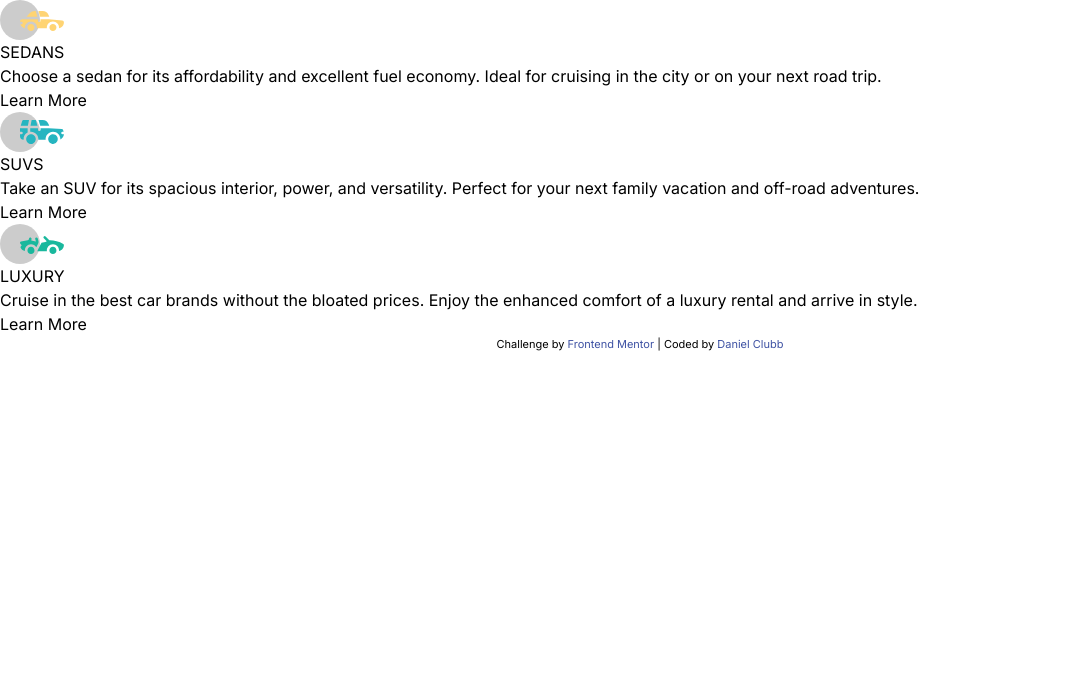
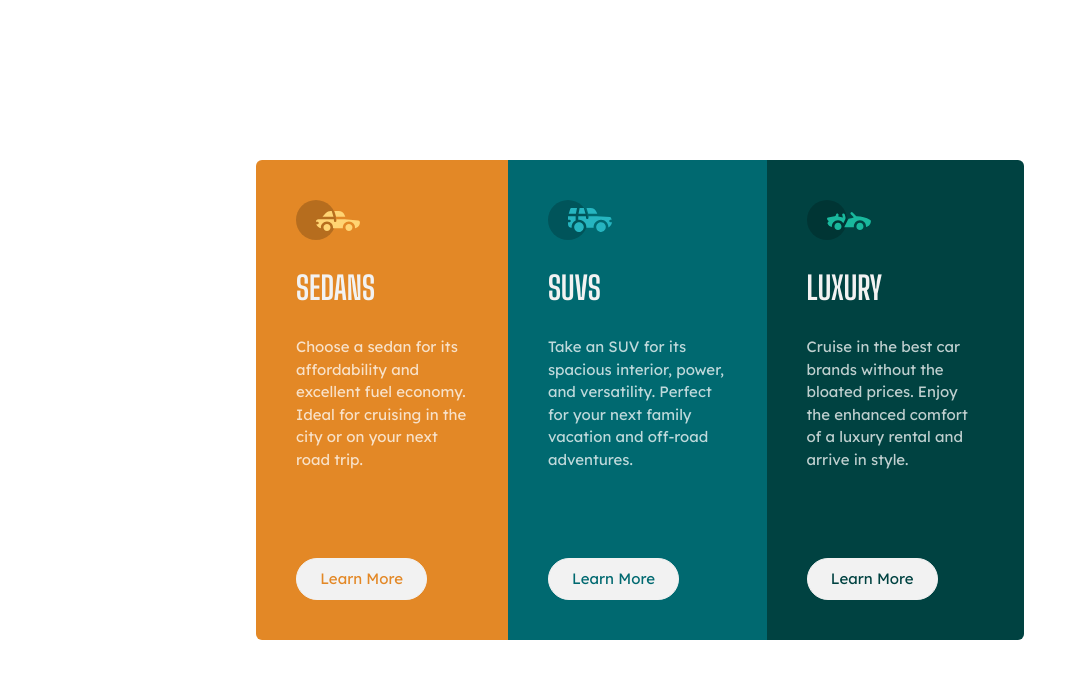
Before and after one commit to DanClubb/frontend-mentor-challenges, a Next.js app: page /3-column-preview-card in a window 1280 px wide. Shown: the top 678 px of the page, without its empty margins (0-1087 px from the left). Built offline with nearby package versions, Linux system fonts and the light colour scheme.

Commit message:
completed 3 column preview card challenge

```diff
--- a/app/3-column-preview-card/3-column-preview-card.module.css
+++ b/app/3-column-preview-card/3-column-preview-card.module.css
@@ -1,4 +1,4 @@
-main {
+.main {
   /* Primary Colours */
   --bright-orange: hsl(31, 77%, 52%);
   --dark-cyan: hsl(184, 100%, 22%);
@@ -9,16 +9,35 @@ main {
   --very-light-gray: hsl(0, 0%, 95%);
 }
 
-.column-preview-card {
+@media (min-width: 600px) {
+  .main {
+    display: grid;
+    place-items: center;
+  }
+}
+
+.columnPreviewCard {
   display: flex;
-  width: 70%;
+  width: 60%;
   height: 60%;
   border-radius: 6px;
   overflow: hidden;
 }
 
-.car {
-  padding: 2rem;
+@media (max-width: 600px) {
+  .columnPreviewCard {
+    flex-direction: column;
+    margin: 3rem auto;
+    width: 85%;
+    height: auto;
+  }
+}
+
+.column {
+  display: flex;
+  flex-direction: column;
+  gap: 1.5rem;
+  padding: 2.5rem;
   width: 1fr;
   height: 100%;
 }
@@ -35,29 +54,40 @@ main {
   background-color: var(--very-dark-cyan);
 }
 
-.car > h1 {
+.column > h1 {
   color: var(--very-light-gray);
+  font-size: 2rem;
 }
 
-.car > p {
+.column > p {
   color: var(--transparent-white);
   font-size: 15px;
 }
 
 .btn {
-  padding: 0.6rem 1.5rem;
+  margin-top: auto;
+  width: 8.2rem;
+  height: 2.6rem;
   border-radius: 100vw;
+  border: 1px solid var(--very-light-gray);
   background-color: var(--very-light-gray);
+  font-size: 15px;
 }
 
-.btn--sedans {
+.btn:hover,
+.btn:focus {
+  background-color: transparent;
+  color: var(--very-light-gray);
+}
+
+.btnSedans {
   color: var(--bright-orange);
 }
 
-.btn--suvs {
+.btnSuvs {
   color: var(--dark-cyan);
 }
 
-.btn--luxury {
+.btnLuxury {
   color: var(--very-dark-cyan);
 }
--- a/app/3-column-preview-card/page.js
+++ b/app/3-column-preview-card/page.js
@@ -2,54 +2,58 @@ import Image from "next/image";
 import sedans from "./images/icon-sedans.svg";
 import suvs from "./images/icon-suvs.svg";
 import luxury from "./images/icon-luxury.svg";
-import "./3-column-preview-card.module.css";
+import styles from "./3-column-preview-card.module.css";
+import { Lexend_Deca } from "next/font/google";
+import { Big_Shoulders_Display } from "next/font/google";
+
+const lexend_deca = Lexend_Deca({ weight: "400", subsets: ["latin"] });
+const big_shoulders_display = Big_Shoulders_Display({
+  weight: "700",
+  subsets: ["latin"],
+});
 
 export default function ThreeColumnPreviewCard() {
   return (
-    <main>
-      <div className="column-preview-card">
-        <section className="car sedans">
+    <main className={`${lexend_deca.className} ${styles.main}`}>
+      <div className={styles.columnPreviewCard}>
+        <section className={`${styles.column} ${styles.sedans}`}>
           <Image src={sedans} alt="sedan" />
-          <h1 className="column-title">SEDANS</h1>
+          <h1 className={big_shoulders_display.className}>SEDANS</h1>
           <p>
             Choose a sedan for its affordability and excellent fuel economy.
             Ideal for cruising in the city or on your next road trip.
           </p>
-          <button className="btn btn--sedans">Learn More</button>
+          <button className={`${styles.btn} ${styles.btnSedans}`}>
+            Learn More
+          </button>
         </section>
 
-        <section className="car suvs">
+        <section className={`${styles.column} ${styles.suvs}`}>
           <Image src={suvs} alt="SUV" />
 
-          <h1 className="column-title">SUVS</h1>
+          <h1 className={big_shoulders_display.className}>SUVS</h1>
           <p>
             Take an SUV for its spacious interior, power, and versatility.
             Perfect for your next family vacation and off-road adventures.
           </p>
 
-          <button className="btn btn--suvs">Learn More</button>
+          <button className={`${styles.btn} ${styles.btnSuvs}`}>
+            Learn More
+          </button>
         </section>
 
-        <section className="car luxury">
+        <section className={`${styles.column} ${styles.luxury}`}>
           <Image src={luxury} alt="luxury" />
 
-          <h1 className="column-title">LUXURY</h1>
+          <h1 className={big_shoulders_display.className}>LUXURY</h1>
           <p>
             Cruise in the best car brands without the bloated prices. Enjoy the
             enhanced comfort of a luxury rental and arrive in style.
           </p>
-          <button className="btn btn--luxury">Learn More</button>
+          <button className={`${styles.btn} ${styles.btnLuxury}`}>
+            Learn More
+          </button>
         </section>
-      </div>
-      <div class="attribution">
-        Challenge by{" "}
-        <a href="https://www.frontendmentor.io?ref=challenge" target="_blank">
-          Frontend Mentor{" "}
-        </a>
-        | Coded by{" "}
-        <a href="https://danclubb.vercel.app" target="_blank">
-          Daniel Clubb
-        </a>
       </div>
     </main>
   );
--- a/app/globals.css
+++ b/app/globals.css
@@ -35,6 +35,7 @@ main {
 }
 
 .attribution {
+  margin-top: auto;
   font-size: 11px;
   text-align: center;
 }
--- a/app/page.js
+++ b/app/page.js
@@ -23,6 +23,17 @@ export default function Home() {
           Product Preview Card
         </Link>
       </section>
+      <div className="attribution">
+        Challenge by{" "}
+        <a href="https://www.frontendmentor.io?ref=challenge" target="_blank">
+          Frontend Mentor{" "}
+        </a>
+        | Coded by{" "}
+        <a href="https://danclubb.vercel.app" target="_blank">
+          Daniel Clubb
+        </a>
+        .
+      </div>
     </main>
   );
 }
```
